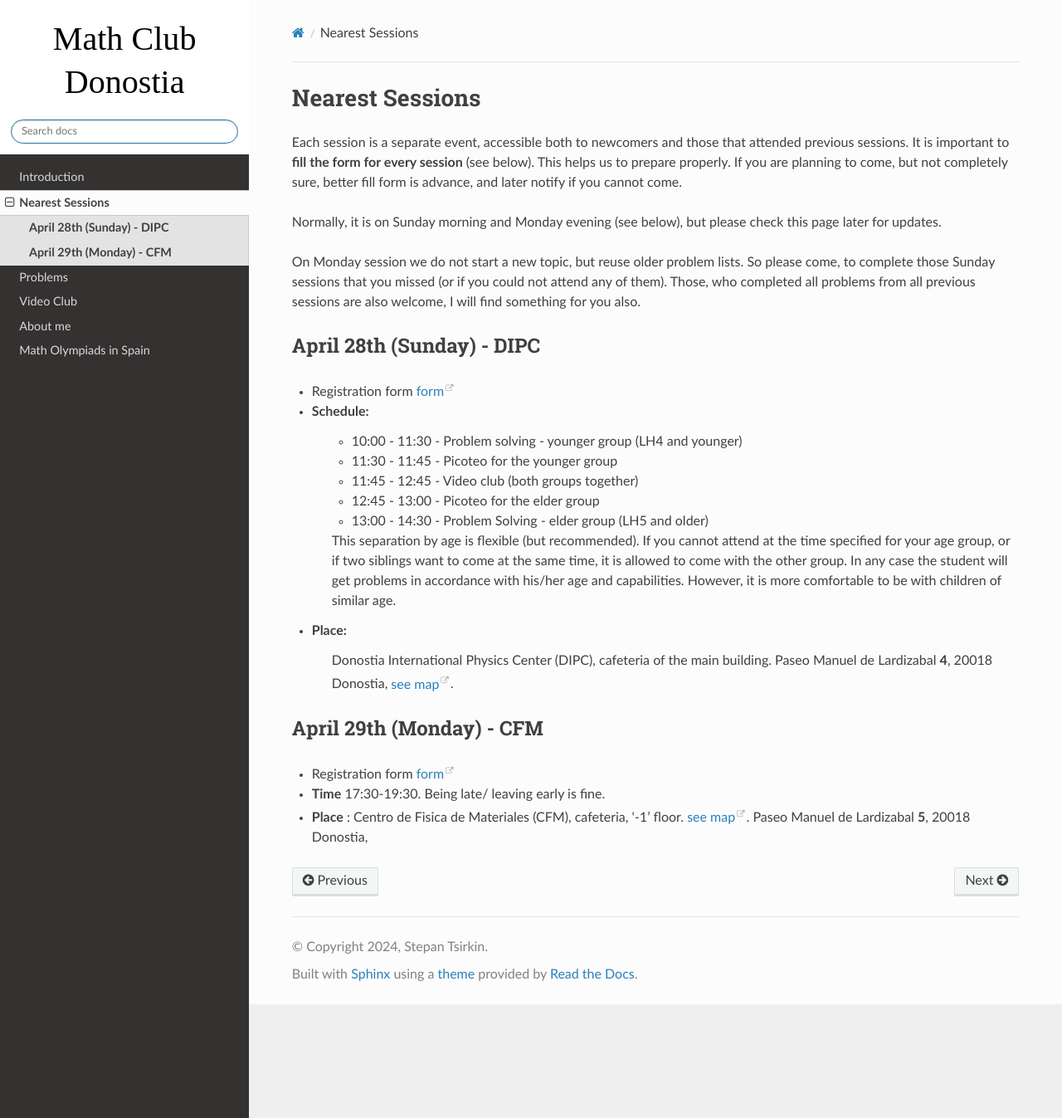
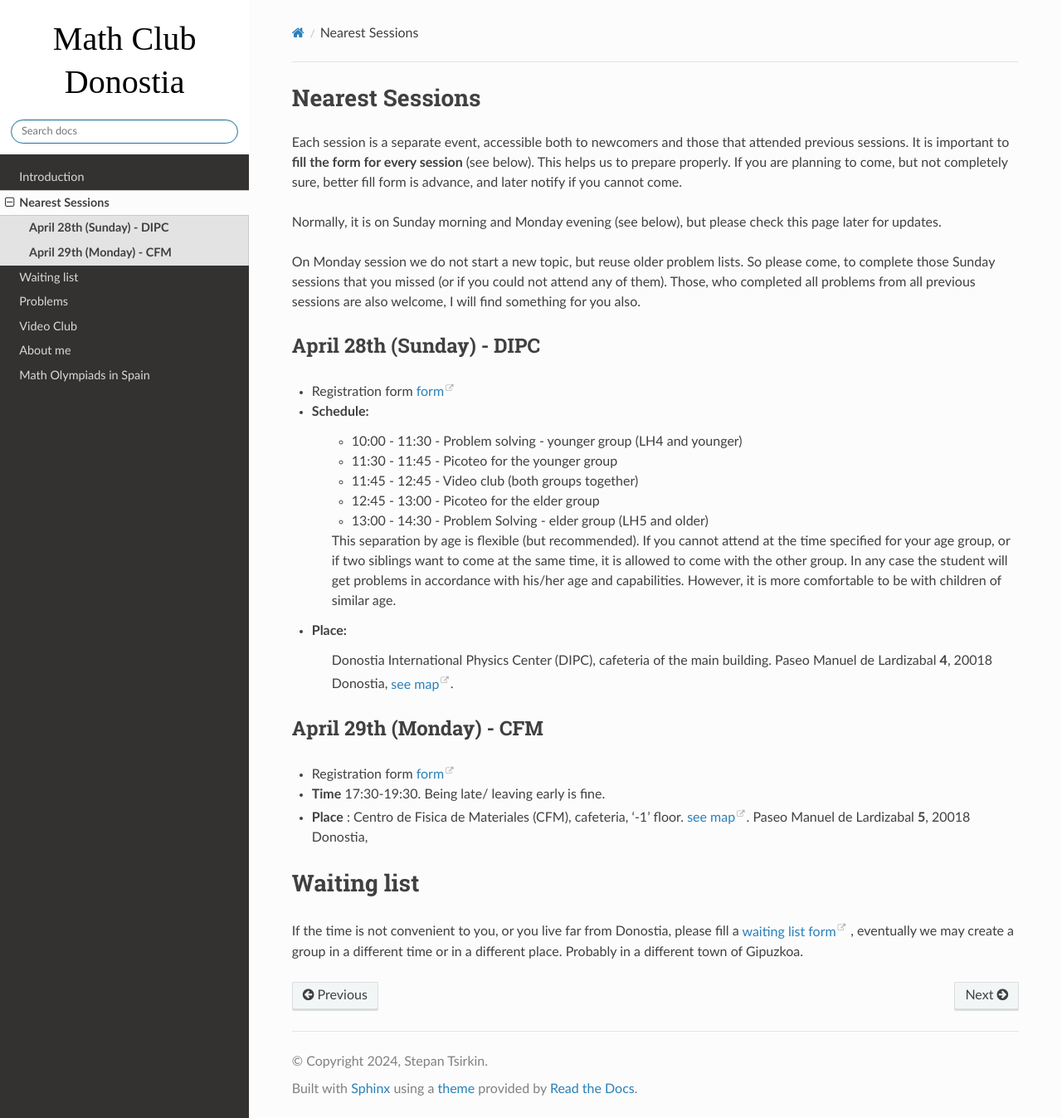
Before and after one commit to math-club-donostia/math-club-donostia.github.io, a Sphinx documentation site: the page built from source/nextclass.rst, in a window 1280 px wide and 1347 px high. Shown: the whole window at 83% size. Built offline with Sphinx 7.4.7 and the Read the Docs theme 2.0.0, drawn with Linux system fonts in a browser that asks for light colours.

Commit message:
waiting list

```diff
--- a/source/nextclass.rst
+++ b/source/nextclass.rst
@@ -40,3 +40,10 @@ sessions are also welcome, I will find something for you also.
 * **Time** 17:30-19:30. Being late/ leaving early is fine.
 * **Place** : Centro de Fisica de Materiales (CFM), cafeteria, '-1' floor.
   `see map <https://maps.app.goo.gl/5jFTGGep36T4hFbk6>`__. Paseo Manuel de Lardizabal **5**, 20018 Donostia,
+
+Waiting list
++++++++++++++
+
+If the time is not convenient to you, or you live far from Donostia, please fill a
+`waiting list form <https://forms.gle/iEygggCoy1hACy5C6>`__ , eventually we may create a group in a different time or
+in a different place. Probably in a different town of Gipuzkoa.
```
